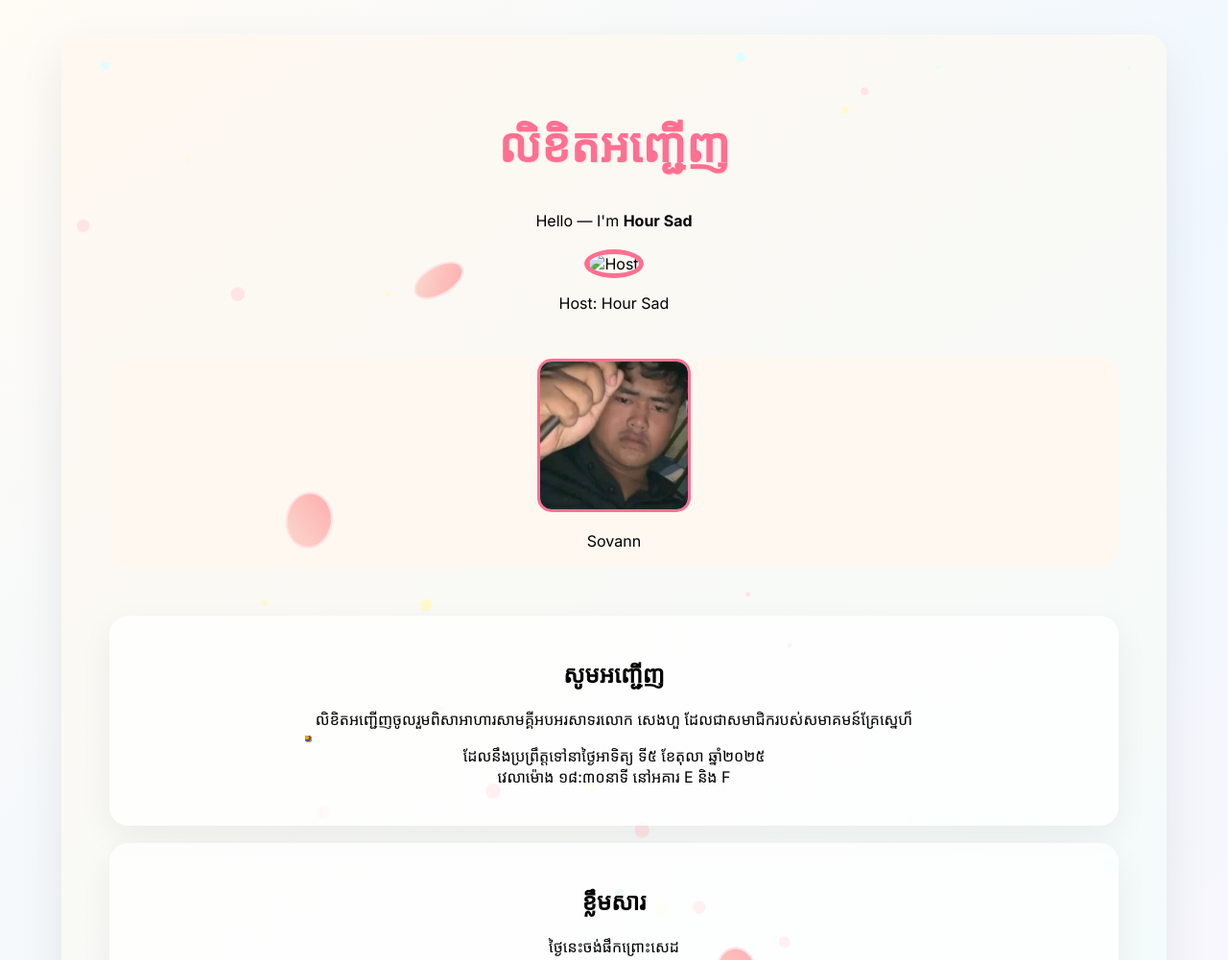
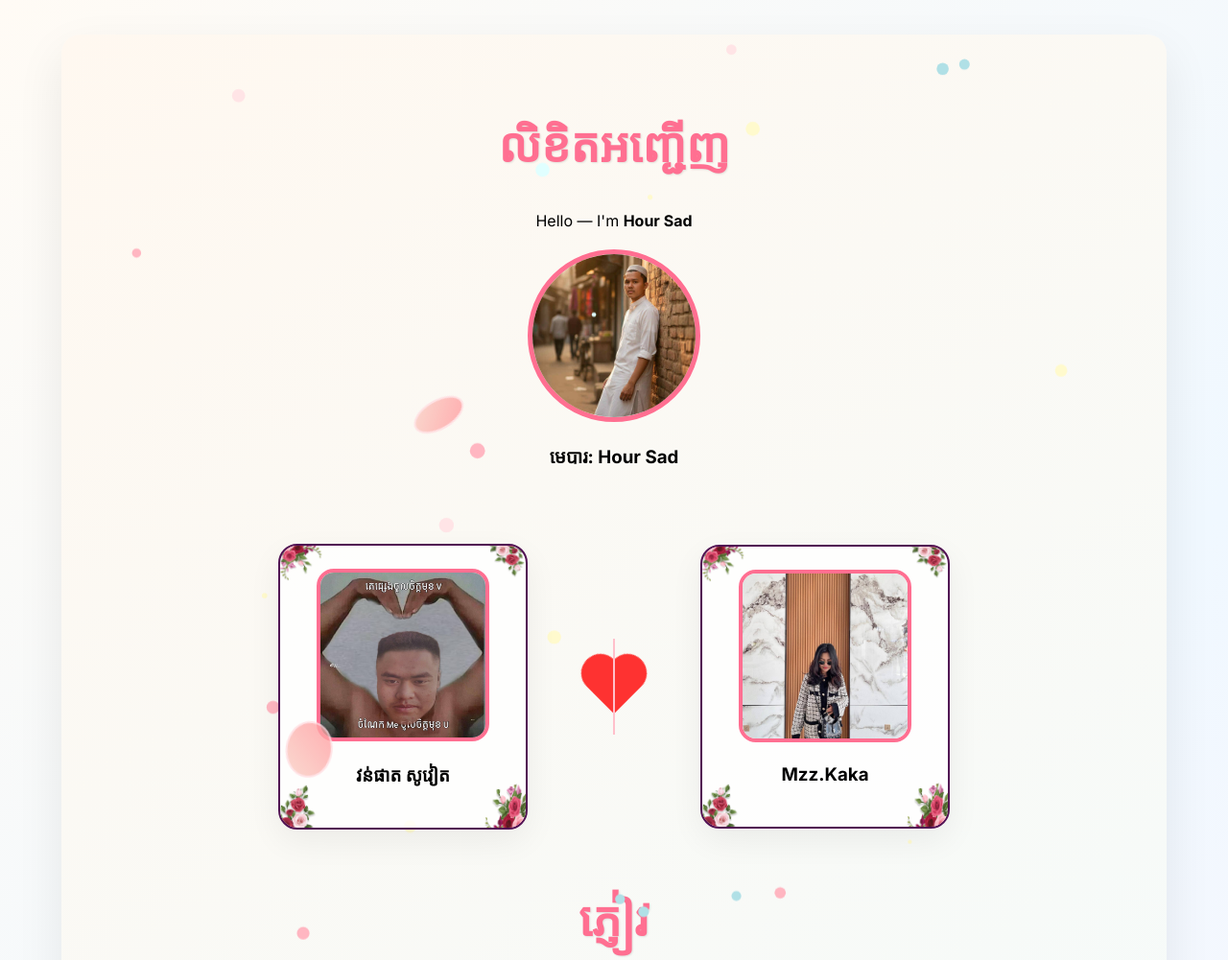
Before and after one commit to Donghae13/Invitation, a plain HTML site: page index.html in a window 1280 px wide. Shown: the top 1001 px of the page at 96% size. Drawn offline with Linux system fonts and the light colour scheme.

Commit message:
Update UI

```diff
--- a/index.html
+++ b/index.html
@@ -57,6 +57,89 @@ h1 {
   animation: glow 3s infinite alternate;
 }
 
+.couple-people {
+  display: flex;
+  justify-content: center;
+  align-items: center;
+  gap: 60px;
+  position: relative;
+  margin: 60px 0;
+}
+.couple-people .person img {
+  width: 180px;
+  height: 180px;
+  border-radius: 10%;
+  border: 4px solid #ff6f91;
+  object-fit: cover;
+}
+
+/* Couple Cards */
+.couple-card {
+  position: relative;
+  background: #ffffffcc;
+  border-radius: 20px;
+  border: 2px solid #511153;
+  padding: 24px;
+  box-shadow: 0 12px 35px rgba(0, 0, 0, 0.06);
+  width: 260px;
+  text-align: center;
+  overflow: hidden;
+}
+
+
+/* Heart + confession line */
+.couple-heart {
+  position: relative;
+  width: 60px;
+  height: 60px;
+  display: flex;
+  justify-content: center;
+  align-items: center;
+}
+
+.couple-heart .heart {
+  width: 40px;
+  height: 40px;
+  background: red;
+  transform: rotate(-45deg);
+  position: absolute;
+  animation: pulseHeart 1s infinite;
+}
+.couple-heart .heart::before,
+.couple-heart .heart::after {
+  content:"";
+  position:absolute;
+  width:40px;
+  height:40px;
+  background:red;
+  border-radius:50%;
+}
+.couple-heart .heart::before {top:-20px; left:0;}
+.couple-heart .heart::after {top:0; left:20px;}
+
+/* Connecting line */
+.couple-heart .love-line {
+  position: absolute;
+  width: 2px;
+  height: 100px;
+  background: pink;
+  top: 50%;
+  left: 50%;
+  transform: translate(-50%, -50%) scaleY(1);
+  transform-origin: bottom center;
+  animation: revealLine 1s forwards;
+  animation-delay: 0.5s;
+}
+
+@keyframes pulseHeart {
+  0%, 100% { transform: rotate(-45deg) scale(1); }
+  50% { transform: rotate(-45deg) scale(1.3); }
+}
+
+@keyframes revealLine {
+  0% { transform: translate(-50%, -50%) scaleY(0); opacity: 0; }
+  100% { transform: translate(-50%, -50%) scaleY(1); opacity: 1; }
+}
 /* Guest Slideshow */
 .invite-people {
   position: relative;
@@ -87,14 +170,7 @@ h1 {
   animation: glow 3s infinite alternate;
 }
 
-/* Cards */
-.card {
-  background: #ffffffcc;
-  border-radius: var(--radius);
-  padding: 24px;
-  margin: 18px 0;
-  box-shadow: 0 12px 35px rgba(0,0,0,0.06);
-}
+.card { background: #ffffffcc; border-radius: var(--radius); border: 2px; border-color: #511153 occupy= 76%; padding: 24px; margin: 18px 0; box-shadow: 0 12px 35px rgba(0,0,0,0.06); }
 .card.fade-slide {opacity:0; transform: translateY(30px); transition: all .8s ease-out;}
 .card.fade-slide.show {opacity:1; transform: translateY(0);}
 .cta {display:flex; justify-content:center; gap:12px; margin-top:16px;}
@@ -103,6 +179,29 @@ h1 {
 .btn.primary {background: var(--accent-2); color:white; border:0;}
 .map {width:100%; height:220px; border-radius:14px; overflow:hidden; border:1px solid rgba(2,6,23,0.04); margin-top:10px;}
 footer {margin-top: 24px; color: #6b7280; font-size: 14px;}
+
+
+/* Flower corner decoration */
+.flower {
+  position: absolute;
+  width: 60px;
+  height: 60px;
+  pointer-events: none;
+  opacity: 0.9;
+  animation: floatFlower 4s ease-in-out infinite alternate;
+}
+
+.flower-tl { top: -15px; left: -15px; transform: rotate(-10deg); }
+.flower-tr { top: -15px; right: -15px; transform: rotate(10deg); }
+.flower-bl { bottom: -15px; left: -15px; transform: rotate(5deg); }
+.flower-br { bottom: -15px; right: -15px; transform: rotate(-5deg); }
+
+/* Gentle floating animation */
+@keyframes floatFlower {
+  0% { transform: translateY(0) rotate(0deg); }
+  100% { transform: translateY(-8px) rotate(5deg); }
+}
+
 
 /* Balloons */
 .balloon {
@@ -160,6 +259,10 @@ footer {margin-top: 24px; color: #6b7280; font-size: 14px;}
   .slide-track .person { width: 100px; }
   .slide-track .person img { height: 90px; }
   .host-people .person img { width: 120px; height: 120px; }
+  .couple-people {flex-direction: column;gap: 20px;}
+  .couple-card {width: 90%;}
+  .couple-card .person img {width: 100%;max-width: 200px;}
+  .couple-heart {width: 60px;height: 60px;}
 }
 </style>
 </head>
@@ -176,12 +279,47 @@ footer {margin-top: 24px; color: #6b7280; font-size: 14px;}
   <!-- Host -->
   <div class="host-people">
     <div class="person">
-      <img src="host.jpg" alt="Host">
-      <p>Host: Hour Sad</p>
+      <img src="images/photo_2025-10-06_18-10-55.jpg" alt="Host">
+      <h3>មេបារ: Hour Sad</h3>
     </div>
   </div>
 
+ <!-- Couple Section -->
+<div class="couple-people">
+  <div class="couple-card">
+    <img src="images/flowerTL1.png" alt="" class="flower flower-tl">
+    <img src="images/flowerTR1.png" alt="" class="flower flower-tr">
+    <img src="images/flowerBL1.png" alt="" class="flower flower-bl">
+    <img src="images/flowerBR1.png" alt="" class="flower flower-br">
+
+    <div class="person">
+      <img src="images/cp1.jpg" alt="Couple 1">
+      <h3>វន់ផាត សូវៀត</h3>
+    </div>
+  </div>
+
+  <!-- Heart/confession animation -->
+  <div class="couple-heart">
+    <div class="heart"></div>
+    <div class="love-line"></div>
+  </div>
+
+  <div class="couple-card">
+    <img src="images/flowerTL1.png" alt="" class="flower flower-tl">
+    <img src="images/flowerTR1.png" alt="" class="flower flower-tr">
+    <img src="images/flowerBL1.png" alt="" class="flower flower-bl">
+    <img src="images/flowerBR1.png" alt="" class="flower flower-br">
+
+    <div class="person">
+      <img src="images/cp2.jpg" alt="Couple 2">
+      <h3>Mzz.Kaka</h3>
+    </div>
+  </div>
+</div>
+
+
    <!-- Guest Slideshow -->
+  <h1>ភ្ញៀវ</h1>
   <div class="invite-people">
     <div class="slide active"><img src="images/photo_1_2025-10-06_14-19-04.jpg" alt="Guest 1"><p>Bro Viet</p></div>
     <div class="slide"><img src="images/photo_2_2025-10-06_14-19-04.jpg" alt="Guest 2"><p>Sovann</p></div>
```
Also changed, not shown: images/cp1.jpg (added), images/cp2.jpg (added), images/flowerBL1.png (added), images/flowerBR1.png (added), images/flowerTL1.png (added), images/flowerTR1.png (added), images/photo_2025-10-06_18-10-55.jpg (added).
